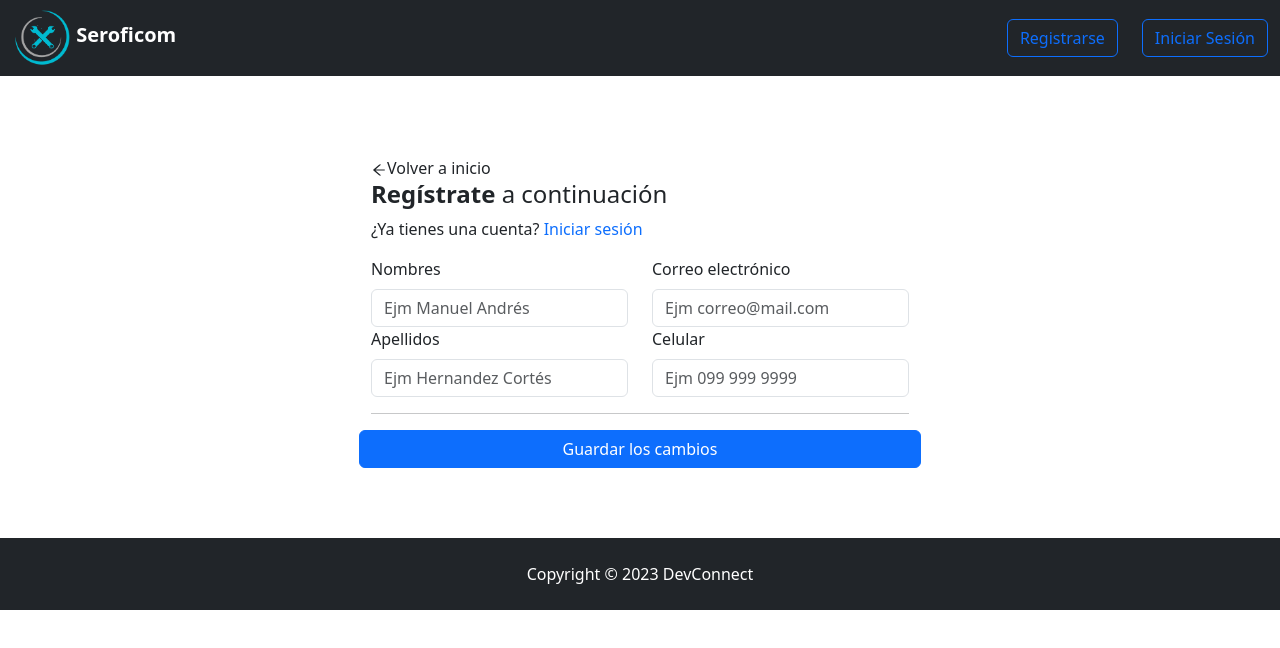
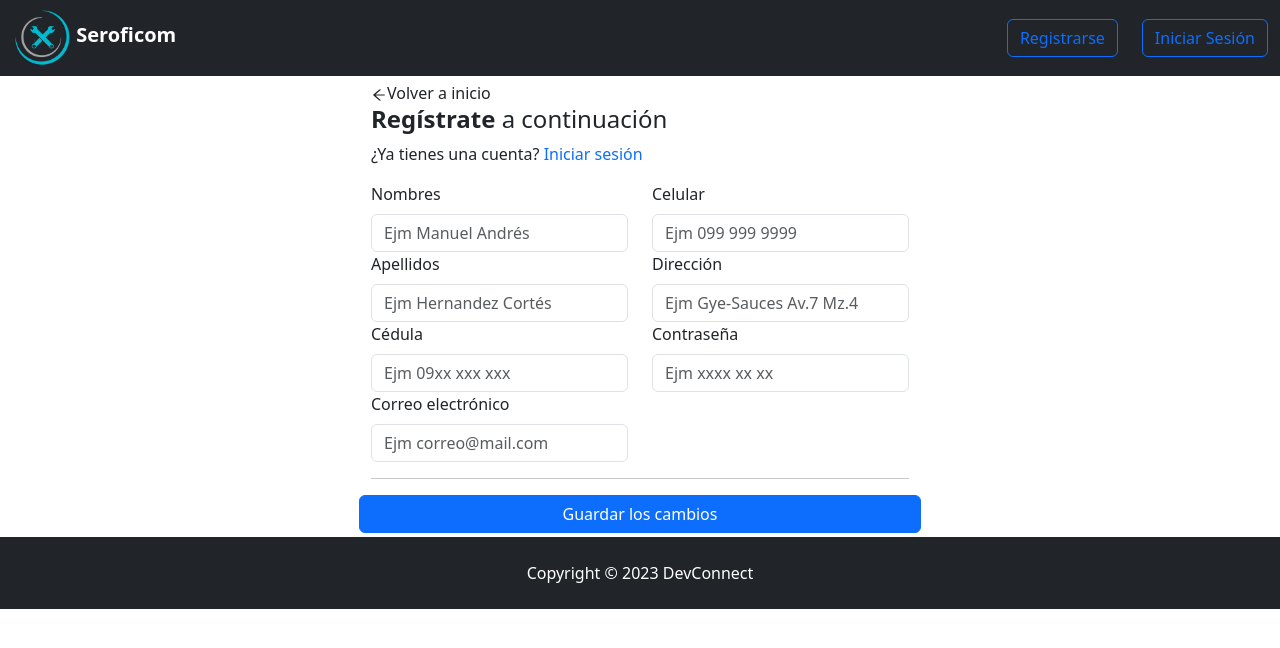
Before and after one commit to JhonLudenaReyes/session-webapp-frontend, a React (Vite) app: page /register in a window 1280 px wide. Shown: the top 648 px of the page. Built offline with nearby package versions, Linux system fonts and the light colour scheme.

Commit message:
Create Person Interface

```diff
--- a/src/app/features/person/components/Register.jsx
+++ b/src/app/features/person/components/Register.jsx
@@ -20,8 +20,11 @@ import "./styles/Register.css";
 const valueDefault = {
   name: "",
   lastName: "",
+  identificationCard: "",
   email: "",
   cellPhone: "",
+  address: "",
+  password: "",
 };
 
 const Register = () => {
@@ -49,14 +52,17 @@ const Register = () => {
 
   const onSubmit = (e) => {
     e.preventDefault();
-    dispatch(
+    console.log(person);
+    /*dispatch(
       createPerson({
         name: person.name,
         lastName: person.lastName,
+        identificationCard: person.identificationCard,
         email: person.email,
         cellPhone: person.cellPhone,
+        address: person.address,
       })
-    );
+    );*/
     clearForm();
   };
 
@@ -110,8 +116,16 @@ const Register = () => {
                       placeholder="Ejm Hernandez Cortés"
                     />
                   </Form.Group>
-                </Col>
-                <Col>
+                  <Form.Group>
+                    <Form.Label>Cédula</Form.Label>
+                    <Form.Control
+                      onChange={onChange}
+                      value={person.identificationCard}
+                      id="identificationCard"
+                      type="text"
+                      placeholder="Ejm 09xx xxx xxx"
+                    />
+                  </Form.Group>
                   <Form.Group>
                     <Form.Label>Correo electrónico</Form.Label>
                     <Form.Control
@@ -122,6 +136,8 @@ const Register = () => {
                       placeholder="Ejm correo@mail.com"
                     />
                   </Form.Group>
+                </Col>
+                <Col>
                   <Form.Group>
                     <Form.Label>Celular</Form.Label>
                     <Form.Control
@@ -130,6 +146,26 @@ const Register = () => {
                       id="cellPhone"
                       type="text"
                       placeholder="Ejm 099 999 9999"
+                    />
+                  </Form.Group>
+                  <Form.Group>
+                    <Form.Label>Dirección</Form.Label>
+                    <Form.Control
+                      onChange={onChange}
+                      value={person.address}
+                      id="address"
+                      type="text"
+                      placeholder="Ejm Gye-Sauces Av.7 Mz.4"
+                    />
+                  </Form.Group>
+                  <Form.Group>
+                    <Form.Label>Contraseña</Form.Label>
+                    <Form.Control
+                      onChange={onChange}
+                      value={person.password}
+                      id="password"
+                      type="password"
+                      placeholder="Ejm xxxx xx xx"
                     />
                   </Form.Group>
                 </Col>
--- a/src/app/features/person/components/styles/Register.css
+++ b/src/app/features/person/components/styles/Register.css
@@ -1,4 +1,4 @@
 .AuthRegisContainer{
-    padding-top: 5rem;
-    padding-bottom: 4.4rem;
+    padding-top: 0.3rem;
+    padding-bottom: 0.3rem;
 }
```
